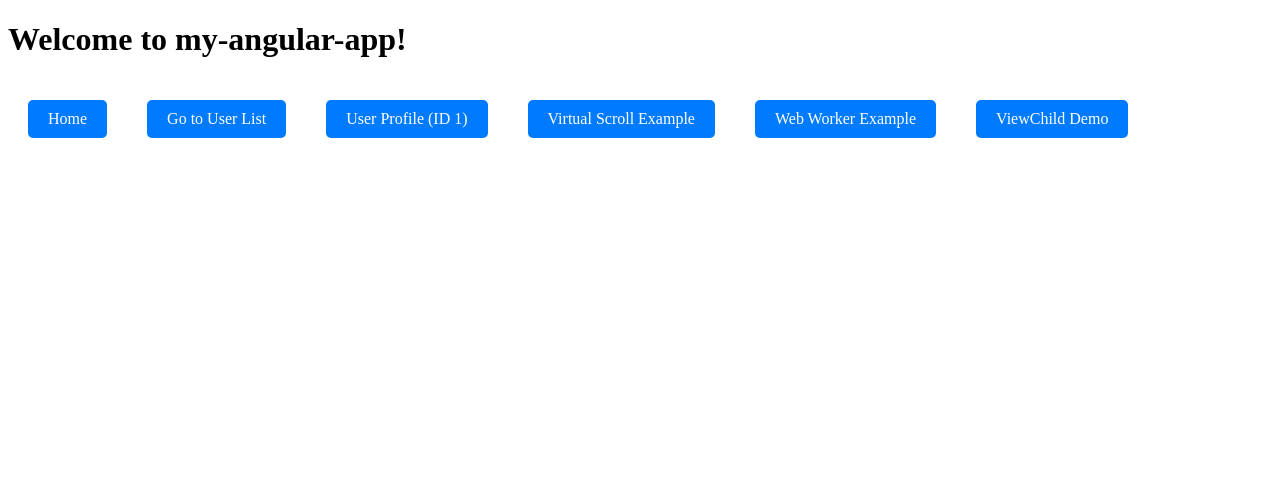
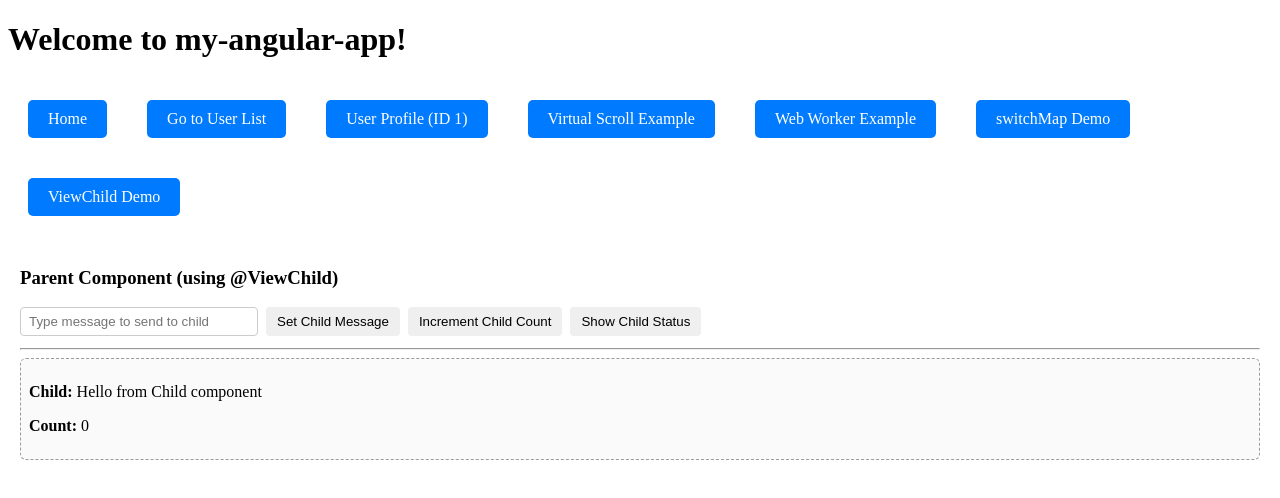
Before and after one commit to rohansolse/2025-angular-interview, an Angular app: page /view-child in a window 1280 px wide. Before the commit this address led to /. Shown: the top 498 px of the page. Built offline with nearby package versions, Linux system fonts and the light colour scheme.

Commit message:
viewchild completed

```diff
--- a/src/app/app.component.html
+++ b/src/app/app.component.html
@@ -6,6 +6,7 @@
     <a routerLink="/users/1" class="button">User Profile (ID 1)</a>
     <a routerLink="/virtual-scroll" class="button">Virtual Scroll Example</a>
     <a routerLink="/worker-demo" class="button">Web Worker Example</a>
+    <a routerLink="/switch-map-demo" class="button">switchMap Demo</a>
     <a routerLink="/view-child" class="button">ViewChild Demo</a>
   </nav>
 </header>
--- a/src/app/app.routes.ts
+++ b/src/app/app.routes.ts
@@ -5,6 +5,7 @@ import { UserProfileComponent } from './components/user-profile/user-profile.com
 import { VirtualScrollListComponent } from './components/virtual-scroll-list/virtual-scroll-list.component';
 import { WorkerDemoComponent } from './components/worker-demo/worker-demo.component';
 import { SwitchMapDemoComponent } from './components/switch-map-demo/switch-map-demo.component';
+import { ParentComponent } from './view-child-demo/parent/parent.component';
 
 export const routes: Routes = [
   { path: '', pathMatch: 'full', redirectTo: 'home' },
@@ -29,4 +30,6 @@ export const routes: Routes = [
     path: 'switch-map-demo',
     component: SwitchMapDemoComponent,
   },
+
+  { path: 'view-child', component: ParentComponent },
 ];
--- a/src/app/view-child-demo/child.component.html
+++ b/src/app/view-child-demo/child/child.component.html
@@ -1,3 +1,4 @@
+<!-- The rest of your parent.component.html content -->
 <div class="child">
   <p><strong>Child:</strong> {{ message }}</p>
   <p><strong>Count:</strong> {{ count }}</p>
--- a/src/app/view-child-demo/child.component.ts
+++ b/src/app/view-child-demo/child/child.component.ts
@@ -1,9 +1,12 @@
 import { Component } from '@angular/core';
+import { CommonModule } from '@angular/common';
 
 @Component({
   selector: 'app-child',
+  standalone: true,
+  imports: [CommonModule],
   templateUrl: './child.component.html',
-  styleUrls: ['./child.component.css']
+  styleUrls: ['./child.component.css'],
 })
 export class ChildComponent {
   message = 'Hello from Child component';
--- /dev/null
+++ b/src/app/view-child-demo/parent/parent.component.css
@@ -0,0 +1,47 @@
+.parent {
+  padding: 12px;
+  border-radius: 6px;
+  background: #fff;
+}
+.controls {
+  display: flex;
+  gap: 8px;
+  align-items: center;
+  margin-bottom: 12px;
+}
+input {
+  padding: 6px 8px;
+  min-width: 220px;
+  border: 1px solid #ccc;
+  border-radius: 4px;
+}
+input:focus {
+  outline: none;
+  border-color: #007bff;
+  box-shadow: 0 0 0 2px rgba(0, 123, 255, 0.25);
+}
+button {
+  padding: 6px 10px;
+  border: 1px solid transparent;
+  border-radius: 4px;
+  cursor: pointer;
+}
+button:hover {
+  background-color: #f0f0f0;
+}
+button:disabled {
+  cursor: not-allowed;
+  opacity: 0.6;
+}
+.notification {
+  position: fixed;
+  top: 20px;
+  right: 20px;
+  background-color: #4caf50; /* A pleasant green */
+  color: white;
+  padding: 15px;
+  border-radius: 5px;
+  z-index: 1000;
+  box-shadow: 0 2px 4px rgba(0,0,0,0.2);
+  transition: opacity 0.5s ease-in-out;
+}
--- a/src/app/view-child-demo/parent.component.html
+++ b/src/app/view-child-demo/parent/parent.component.html
@@ -10,6 +10,10 @@
 
   <hr />
 
+  <div *ngIf="notificationMessage" class="notification">
+    {{ notificationMessage }}
+  </div>
+
   <!-- Child component instance that @ViewChild will access -->
   <app-child></app-child>
 </div>
--- a/src/app/view-child-demo/parent.component.ts
+++ b/src/app/view-child-demo/parent/parent.component.ts
@@ -1,14 +1,19 @@
 import { Component, AfterViewInit, ViewChild } from '@angular/core';
-import { ChildComponent } from './child.component';
+import { CommonModule } from '@angular/common';
+import { FormsModule } from '@angular/forms';
+import { ChildComponent } from '../child/child.component';
 
 @Component({
   selector: 'app-parent',
+  standalone: true,
+  imports: [CommonModule, FormsModule, ChildComponent],
   templateUrl: './parent.component.html',
-  styleUrls: ['./parent.component.css']
+  styleUrls: ['./parent.component.css'],
 })
 export class ParentComponent implements AfterViewInit {
   @ViewChild(ChildComponent, { static: false }) child!: ChildComponent;
   inputMessage = '';
+  notificationMessage: string | null = null;
 
   ngAfterViewInit() {
     // child reference available here
@@ -24,6 +29,9 @@ export class ParentComponent implements AfterViewInit {
   }
 
   showChildStatus() {
-    alert(this.child?.getStatus() ?? 'Child not available');
+    this.notificationMessage = this.child?.getStatus() ?? 'Child not available';
+    setTimeout(() => {
+      this.notificationMessage = null;
+    }, 5000);
   }
 }
```
Also changed, not shown: src/app/view-child-demo/parent.component.css (deleted, +0 -18 lines), src/app/view-child-demo/child/child.component.css (renamed from src/app/view-child-demo/child.component.css).
